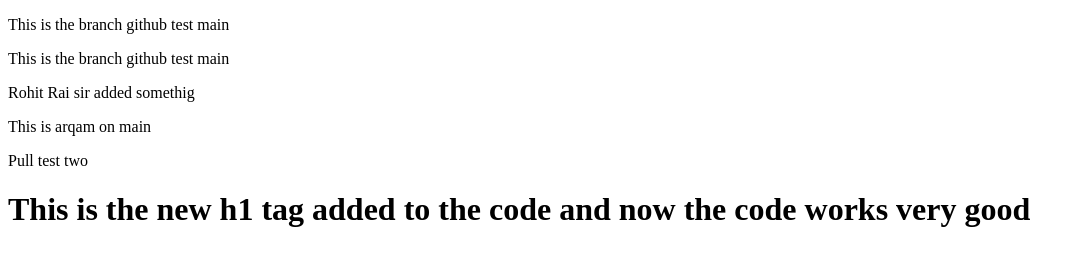
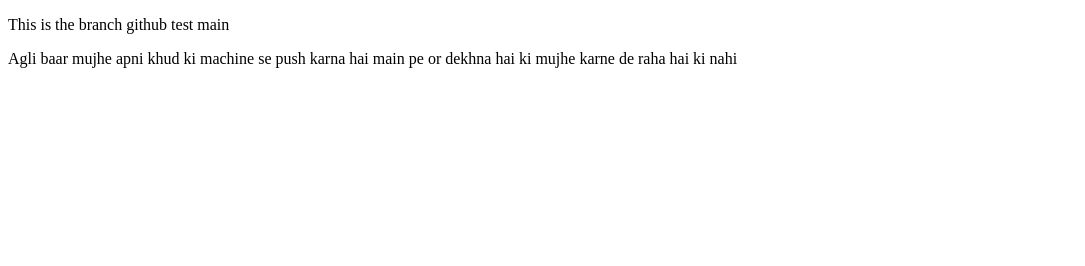
Before and after one commit to pranavtartey/githubtest, a plain HTML site: page index.html in a window 1280 px wide. Shown: the whole page, without its empty margins (0-1085 px from the left). Drawn offline with Linux system fonts and the light colour scheme.

Commit message:
This is me again hiii

```diff
--- a/index.html
+++ b/index.html
@@ -8,12 +8,9 @@
 
   <body>
     <p>This is the branch github test main</p>
-    <p>This is the branch github test main</p>
-    <p>Rohit Rai sir added somethig</p>
-    <p>This is arqam on main</p>
-    <p>Pull test two</p>
-    <h1>
-      This is the new h1 tag added to the code and now the code works very good
-    </h1>
+    <p>
+      Agli baar mujhe apni khud ki machine se push karna hai main pe or dekhna
+      hai ki mujhe karne de raha hai ki nahi
+    </p>
   </body>
 </html>
```
